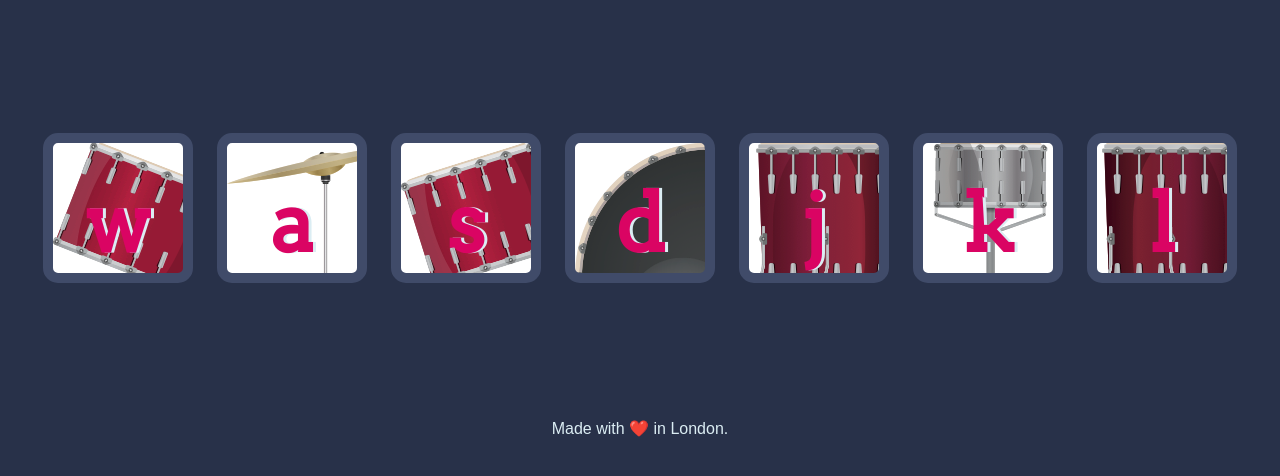
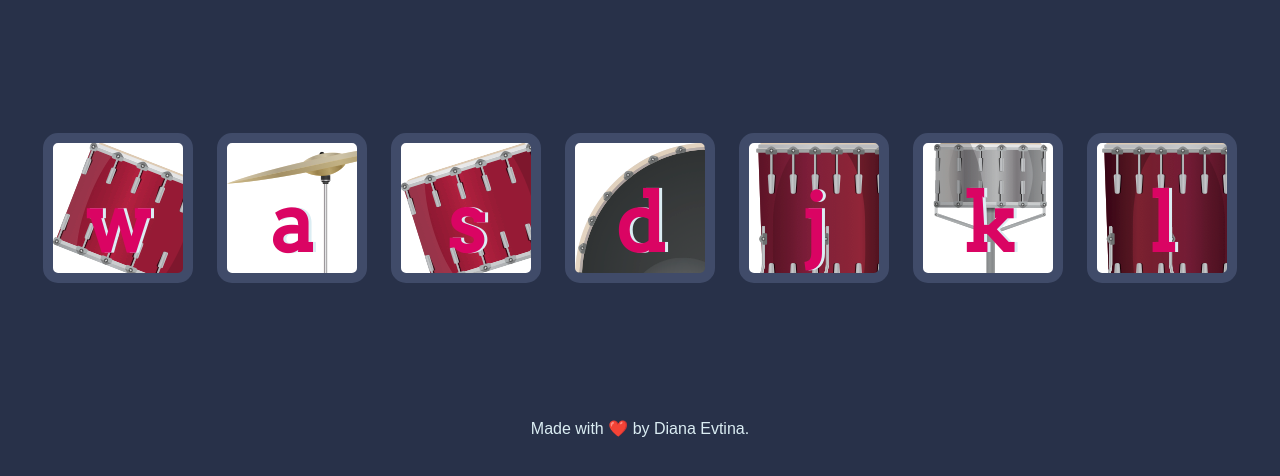
Before and after one commit to dianaevtina/Drum-Kit, a plain HTML site: page index.html in a window 1280 px wide. Shown: the part 156-632 px from the top of the page. Drawn offline with Linux system fonts and the light colour scheme.

Commit message:
Add files via upload

```diff
--- a/index.html
+++ b/index.html
@@ -25,7 +25,7 @@
   <script src="index.js" charset="utf-8"></script>
 </body>
 <footer>
-  Made with ❤️ in London.
+  Made with ❤️ by Diana Evtina.
 </footer>
 
 </html>
```
